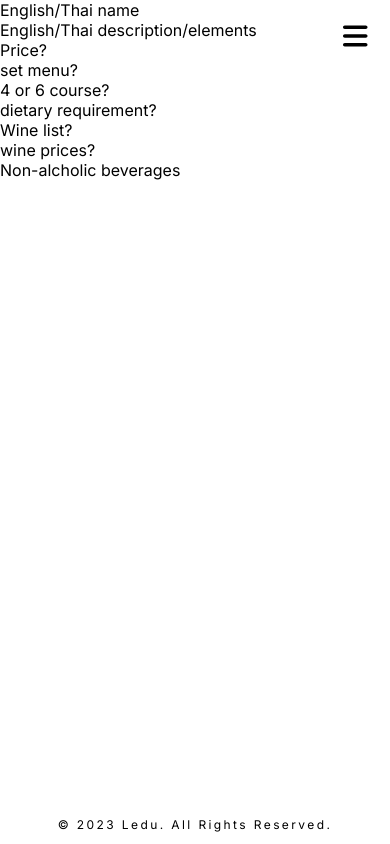
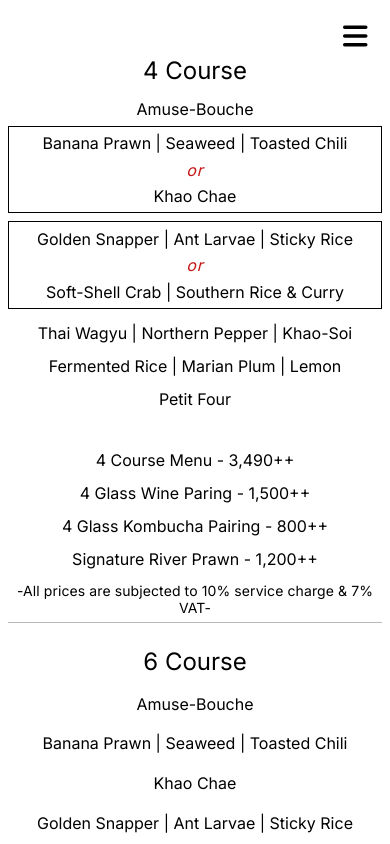
Before and after one commit to mopinator/Ledu, a React (Vite) app: page /menu in a window 390 px wide. Shown: the top 844 px of the page. Built offline with nearby package versions, Linux system fonts and the light colour scheme.

Commit message:
Added menu page and responsiveness, updated all Facebook link to go to correct Ledu Facebook page

```diff
--- a/src/App.jsx
+++ b/src/App.jsx
@@ -6,7 +6,7 @@ import NavLayout from "./components/Layout/NavLayout";
 import About from "./pages/About/About";
 import Contact from "./pages/Contact/Contact";
 import Gallery from "./pages/Gallery";
-import Menu from "./pages/Menu";
+import Menu from "./pages/Menu/Menu";
 import Team from "./pages/Team/Team";
 import BarLoader from "react-spinners/BarLoader";
 
--- a/src/components/Layout/Navbar.jsx
+++ b/src/components/Layout/Navbar.jsx
@@ -43,7 +43,7 @@ export default function Navbar() {
 					</Link>
 				</div>
 				<div className={openNav ? styles["show-nav-social-icons"] : styles["hide-nav-social-icons"]}>
-					<a href="https://www.facebook.com/LeDuWineBarandrestaurant/" target="_blank">
+					<a href="https://www.facebook.com/Ledurestaurant/" target="_blank">
 						<FontAwesomeIcon className={styles["nav-social-icons"]} icon={faFacebookF} />
 					</a>
 					<a href="https://www.instagram.com/ledubkk/" target="_blank">
--- a/src/pages/About/About.module.css
+++ b/src/pages/About/About.module.css
@@ -245,6 +245,17 @@
 	}
 }
 
+@media screen and (max-width: 600px) {
+	.main-heading {
+		margin-top: 3.5rem;
+	}
+
+	.body-text-top,
+	.body-text-bot {
+		font-size: var(--text-ssm);
+	}
+}
+
 @media screen and (max-width: 428px) {
 	.main-heading {
 		padding: 1rem;
--- a/src/pages/Awards.jsx
+++ /dev/null
@@ -1,3 +0,0 @@
-export default function Awards() {
-	return <div>This is the Awards page</div>;
-}
--- a/src/pages/Contact/Contact.jsx
+++ b/src/pages/Contact/Contact.jsx
@@ -59,11 +59,7 @@ export default function Contact() {
 							<div className={styles["social-media-container"]}>
 								<h4 className={styles["sub-heading"]}>Follow us</h4>
 								<div className={styles["icons-container"]}>
-									<a
-										className={styles["social-icons"]}
-										href="https://www.facebook.com/LeDuWineBarandrestaurant/"
-										target="_blank"
-									>
+									<a className={styles["social-icons"]} href="https://www.facebook.com/Ledurestaurant/" target="_blank">
 										<FontAwesomeIcon icon={faFacebookF} />
 									</a>
 									<a className={styles["social-icons"]} href="https://www.instagram.com/ledubkk/" target="_blank">
--- a/src/pages/Contact/Contact.module.css
+++ b/src/pages/Contact/Contact.module.css
@@ -54,7 +54,7 @@
 
 .sub-heading {
 	color: #000000;
-	font-weight: 600;
+	font-weight: 500;
 	font-size: var(--text-xl);
 }
 
@@ -95,6 +95,9 @@
 }
 
 @media screen and (max-width: 1440px) {
+	.inner-container {
+		margin-top: 3rem;
+	}
 	.inner-container {
 		width: 90%;
 	}
@@ -194,6 +197,12 @@
 @media screen and (max-width: 768px) {
 	.inner-container {
 		margin-top: 3rem;
+	}
+}
+
+@media screen and (max-width: 600px) {
+	.inner-container {
+		margin-top: 4.5rem;
 	}
 }
 
--- a/src/pages/Home/Home.jsx
+++ b/src/pages/Home/Home.jsx
@@ -14,11 +14,7 @@ export default function Home() {
 			<div className={styles[`sub-text`]}>ฤดู - Seasonal</div>
 			<div className={styles[`container`]}>
 				<div className={styles[`social-media`]}>
-					<a
-						className={styles["social-links"]}
-						href="https://www.facebook.com/LeDuWineBarandrestaurant/"
-						target="_blank"
-					>
+					<a className={styles["social-links"]} href="https://www.facebook.com/Ledurestaurant/" target="_blank">
 						<FontAwesomeIcon icon={faFacebookF} />
 					</a>
 					<a className={styles["social-links"]} href="https://www.instagram.com/ledubkk/" target="_blank">
--- a/src/pages/Menu.jsx
+++ /dev/null
@@ -1,17 +0,0 @@
-export default function Menu() {
-	return (
-		<>
-			<div>English/Thai name</div>
-			<div>English/Thai description/elements</div>
-			<div>Price?</div>
-			<div>set menu?</div>
-			<div>4 or 6 course?</div>
-			<div>dietary requirement? </div>
-			{/*  */}
-			<div>Wine list?</div>
-			<div>wine prices?</div>
-			{/*  */}
-			<div>Non-alcholic beverages</div>
-		</>
-	);
-}
--- /dev/null
+++ b/src/pages/Menu/Menu.jsx
@@ -0,0 +1,79 @@
+import styles from "./Menu.module.css";
+import { menuData } from "./data";
+
+export default function Menu() {
+	return (
+		<>
+			<div className={styles["main-container"]}>
+				<div className={styles["inner-container"]}>
+					<div className={styles["four-course-container"]}>
+						<div className={styles["four-course-menu"]}>
+							<h3 className={styles["sub-heading"]}>4 Course</h3>
+							<p>Amuse-Bouche</p>
+
+							<div className={styles["menu-option-container-one"]}>
+								<p className={styles["menu-option"]}>Banana Prawn | Seaweed | Toasted Chili</p>
+								<p className={styles["or"]}>or</p>
+								<p className={styles["menu-option"]}>Khao Chae</p>
+							</div>
+
+							<div className={styles["menu-option-container-two"]}>
+								<p className={styles["menu-option"]}>Golden Snapper | Ant Larvae | Sticky Rice</p>
+								<p className={styles["or"]}>or</p>
+								<p className={styles["menu-option"]}>Soft-Shell Crab | Southern Rice & Curry</p>
+							</div>
+
+							<p>Thai Wagyu | Northern Pepper | Khao-Soi</p>
+
+							<p>Fermented Rice | Marian Plum | Lemon</p>
+
+							<p>Petit Four</p>
+						</div>
+						<div className={styles["four-course-price"]}>
+							<p>4 Course Menu - 3,490++</p>
+
+							<p>4 Glass Wine Paring - 1,500++</p>
+
+							<p>4 Glass Kombucha Pairing - 800++</p>
+
+							<p>Signature River Prawn - 1,200++</p>
+
+							<p className={styles["footer"]}>-All prices are subjected to 10% service charge & 7% VAT-</p>
+						</div>
+					</div>
+					<div className={styles["six-course-container"]}>
+						<div className={styles["six-course-menu"]}>
+							<h3 className={styles["sub-heading"]}>6 Course</h3>
+							<p>Amuse-Bouche</p>
+
+							<p>Banana Prawn | Seaweed | Toasted Chili</p>
+
+							<p>Khao Chae</p>
+
+							<p>Golden Snapper | Ant Larvae | Sticky Rice</p>
+
+							<p>Soft-Shell Crab | Southern Rice & Curry</p>
+
+							<p>Thai Wagyu | Northern Pepper | Khao-Soi</p>
+
+							<p>Fermented Rice | Marian Plum | Lemon</p>
+
+							<p>Petit Four</p>
+						</div>
+						<div className={styles["six-course-price"]}>
+							<p>6 Course Menu - 3,990++</p>
+
+							<p>6 Glass Wine Paring - 2,000++</p>
+
+							<p>6 Glass Kombucha Pairing - 100++</p>
+
+							<p>Signature River Prawn - 1,200++</p>
+
+							<p className={styles["footer"]}>-All prices are subjected to 10% service charge & 7% VAT-</p>
+						</div>
+					</div>
+				</div>
+			</div>
+		</>
+	);
+}
--- /dev/null
+++ b/src/pages/Menu/Menu.module.css
@@ -0,0 +1,208 @@
+.main-container {
+	display: flex;
+	justify-content: center;
+}
+
+.inner-container {
+	display: flex;
+	justify-content: center;
+	text-align: center;
+	margin-top: 4rem;
+}
+
+.four-course-container {
+	padding: 0rem 4rem;
+	margin-right: 3rem;
+	border-left: 1px solid rgb(184, 184, 184);
+}
+
+.six-course-container {
+	padding: 0rem 4rem;
+	margin-left: 3rem;
+	margin-top: 4px;
+	border-right: 1px solid rgb(184, 184, 184);
+}
+
+.sub-heading {
+	font-size: var(--text-2xl);
+	font-weight: 400;
+}
+
+.menu-option-container-one,
+.menu-option-container-two {
+	border: 1px solid black;
+}
+
+.menu-option-container-two {
+	margin: 0.5rem 0;
+}
+
+.or {
+	color: rgb(197, 20, 20);
+	font-style: italic;
+	letter-spacing: 1px;
+}
+
+.four-course-menu,
+.six-course-menu {
+	border-bottom: 1px dotted black;
+	padding: 0 0 1rem 0;
+}
+
+.four-course-price,
+.six-course-price {
+	padding: 0.8rem 0 0 0;
+}
+
+.four-course-price > p,
+.six-course-price > p,
+.four-course-menu > p,
+.menu-option,
+.sub-heading {
+	padding: 0.5rem 0;
+}
+
+.six-course-menu > p {
+	padding: 0.72rem 0;
+}
+
+.footer {
+	font-size: var(--text-ssm);
+	letter-spacing: 0.5px;
+}
+
+@media screen and (max-width: 1280px) {
+	.inner-container {
+		margin-top: 0;
+	}
+}
+
+@media screen and (max-width: 1194px) {
+	.four-course-container {
+		margin-right: 2.5rem;
+	}
+
+	.six-course-container {
+		margin-left: 2.5rem;
+	}
+}
+
+@media screen and (max-width: 1024px) {
+	.inner-container {
+		margin-top: 0;
+		width: 96%;
+	}
+	.sub-heading {
+		padding: 0 0 0.5rem 0;
+	}
+
+	.four-course-container {
+		padding: 0rem 2rem;
+		margin-right: 2rem;
+	}
+
+	.six-course-container {
+		padding: 0rem 2rem;
+		margin-left: 2rem;
+	}
+
+	.four-course-menu,
+	.six-course-menu {
+		padding: 0 0 1rem 0;
+	}
+
+	.four-course-price > p,
+	.six-course-price > p,
+	.four-course-menu > p,
+	.menu-option {
+		padding: 0.4rem 0;
+	}
+
+	.six-course-menu > p {
+		padding: 0.616rem 0;
+	}
+
+	.footer {
+		font-size: var(--text-ssm);
+		letter-spacing: 0.1px;
+	}
+}
+
+@media screen and (max-width: 884px) {
+	.inner-container {
+		margin-top: 6rem;
+	}
+}
+
+@media screen and (max-width: 820px) {
+	.inner-container {
+		margin-top: 5rem;
+	}
+	.four-course-container {
+		padding: 0rem 1rem;
+	}
+
+	.six-course-container {
+		padding: 0rem 1rem;
+	}
+}
+
+@media screen and (max-width: 768px) {
+	.inner-container {
+		margin-top: 1rem;
+		flex-direction: column;
+		width: 80%;
+	}
+	.four-course-container,
+	.six-course-container {
+		border: none;
+		margin: 0;
+		padding: 0;
+	}
+
+	.six-course-container,
+	.four-course-container {
+		margin-bottom: 1.5rem;
+		border-bottom: 1px solid rgb(184, 184, 184);
+	}
+	.four-course-menu,
+	.six-course-menu {
+		border-bottom: none;
+	}
+}
+
+@media screen and (max-width: 600px) {
+	.inner-container {
+		margin-top: 5rem;
+	}
+}
+
+@media screen and (max-width: 428px) {
+	.inner-container {
+		margin-top: 3.5rem;
+		flex-direction: column;
+		width: 96%;
+	}
+
+	.footer {
+		font-size: var(--text-ssm);
+		letter-spacing: none;
+	}
+}
+
+@media screen and (max-width: 360px) {
+	.footer {
+		font-size: var(--text-xs);
+	}
+}
+
+@media screen and (max-width: 320px) {
+	.four-course-price > p,
+	.six-course-price > p,
+	.four-course-menu > p,
+	.six-course-menu > p,
+	.menu-option-container-one > p,
+	.menu-option-container-two > p {
+		font-size: var(--text-ssm);
+	}
+}
--- /dev/null
+++ b/src/pages/Menu/data.jsx
@@ -0,0 +1,14 @@
+export const menuData = [
+	{
+		id: "1",
+		title: "Amuse Bouche",
+		description: "Amuse-Bouche",
+	},
+	{ id: "2", title: "Banana Prawn", description: "Banana Prawn | Seaweed | Toasted Chili" },
+	{ id: "3", title: "Khao Chae", description: "Khao Chae" },
+	{ id: "4", title: "Golden Snapper", description: "Golden Snapper | Ant Larvae | Sticky Rice" },
+	{ id: "5", title: "Soft-Shell Crab", description: "Soft-Shell Crab | Southern Rice & Curry" },
+	{ id: "6", title: "Thai Wagyu", description: "Thai Wagyu | Northern Pepper | Khao-Soi" },
+	{ id: "7", title: "Dessert", description: "Fermented Rice | Marian Plum | Lemon" },
+	{ id: "8", title: "Petit Four", description: "Petit Four" },
+];
--- a/src/pages/Team/Team.module.css
+++ b/src/pages/Team/Team.module.css
@@ -292,6 +292,10 @@
 		flex-direction: column-reverse;
 	}
 
+	.heading-text,
+	.heading-sub-text {
+		text-align: center;
+	}
 	.left-image,
 	.right-image {
 		width: 95%;
```
